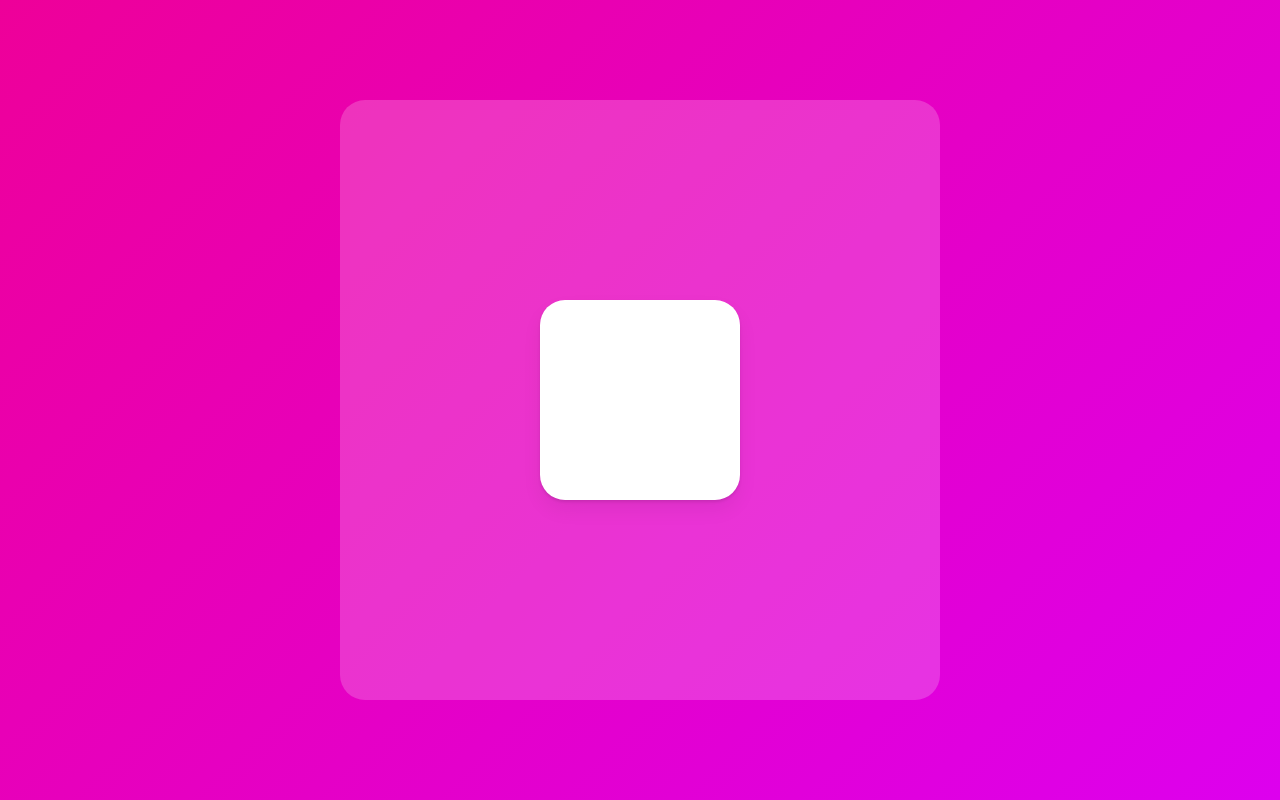
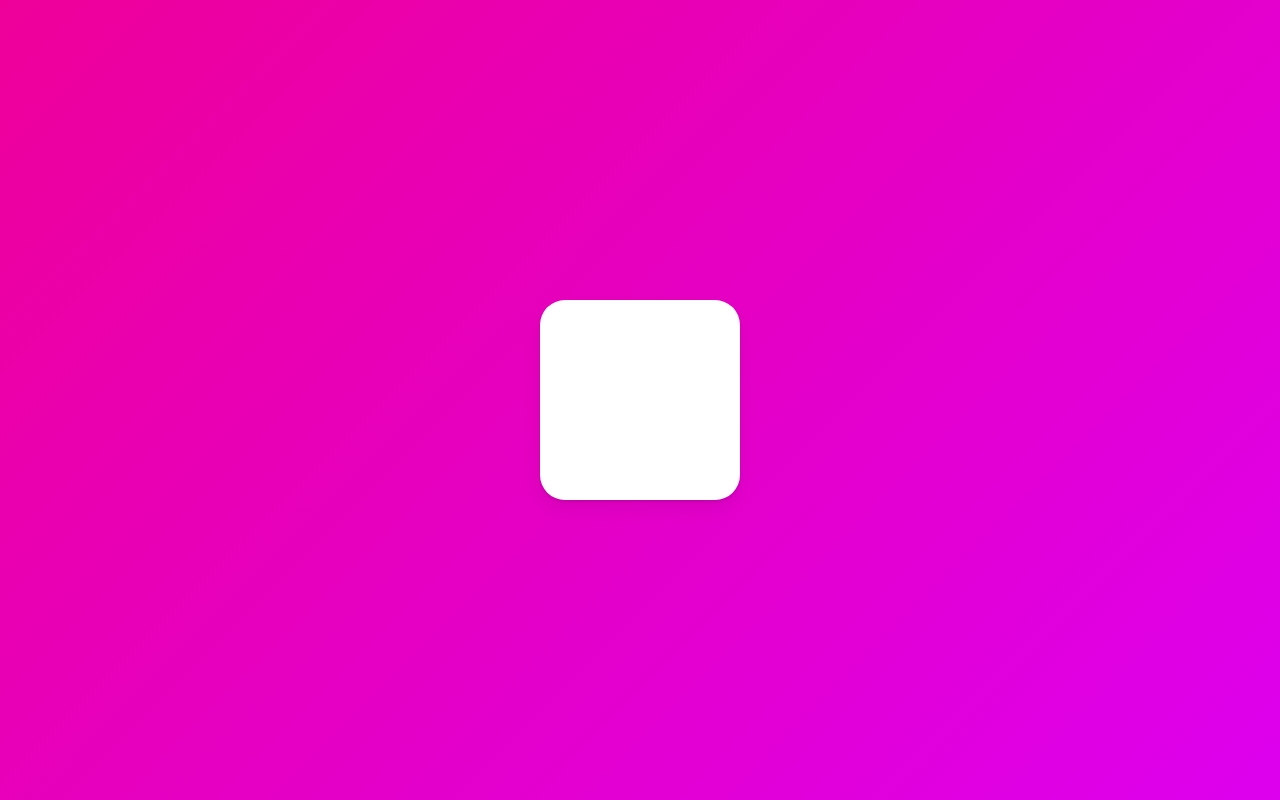
Before and after one commit to ezurno/react-animate, a React (Create React App) app: page / in a window 1280 px wide. Built offline with nearby package versions, Linux system fonts and the light colour scheme.

Commit message:
LEARN: useTransform, useMotionValue
1. useMotionValue
 - animation의 state와 velocity를 추적하며 react에서 자동 re-rendering을 방지하고 framer-motion이 관리해 줌

2. useTransform
 - 값을 구간을 나눠 변경 후 다시 재 mapping 함

```diff
--- a/src/App.tsx
+++ b/src/App.tsx
@@ -1,13 +1,15 @@
 import React, { useRef } from "react";
 import styled from "styled-components";
-import { Variants, motion } from "framer-motion";
+import { Variants, motion, useMotionValue, useTransform } from "framer-motion";
 
-const Wrapper = styled.div`
+const Wrapper = styled(motion.div)`
   height: 100vh;
   width: 100vw;
   display: flex;
   justify-content: center;
   align-items: center;
+  background: linear-gradient(135deg, #e09, #d0e);
+  overflow: hidden;
 `;
 
 const Box = styled(motion.div)`
@@ -35,21 +37,27 @@ const BoxVarient: Variants = {
 };
 
 function App() {
-  const biggerBoxRef = useRef<HTMLDivElement>(null);
+  const wrapperRef = useRef<HTMLDivElement>(null);
+  const x = useMotionValue(0); // animation의 state와 velocity를 추적함 => react에서 자동으로 rerendering 하지 않게 block함
+  const rotateZ = useTransform(x, [-800, 0, 800], [-360, 0, 360]); // useTransfom 은 한 값을 구간을 나눠 값을 자동 치환 해줌
+  const gradient = useTransform(
+    x,
+    [-800, 0, 800],
+    [
+      "linear-gradient(135deg, #1800ee, #00a3ee)",
+      "linear-gradient(135deg, #e09, #d0e)",
+      "linear-gradient(135deg, #2cee00, #beee00)",
+    ]
+  );
+
   return (
-    <Wrapper>
-      <BiggerBox ref={biggerBoxRef}>
-        <Box
-          drag
-          // dragConstraints={{ top: 0, bottom: 0, left: 0, right: 0 }} 일반적인 방식
-          dragElastic={0} // default Value = 0.5 drag 시 탄성 조절
-          dragConstraints={biggerBoxRef} // dragBox 의 틀을 설정 useRef로 지정
-          dragSnapToOrigin={false} // drag가 끝날 시 원점으로 돌아가는지
-          variants={BoxVarient}
-          whileHover="hover"
-          whileTap="click"
-        />
-      </BiggerBox>
+    <Wrapper ref={wrapperRef} style={{ background: gradient }}>
+      <Box
+        drag="x"
+        dragSnapToOrigin
+        style={{ x, rotateZ }}
+        dragConstraints={wrapperRef}
+      />
     </Wrapper>
   );
 }
--- a/src/index.tsx
+++ b/src/index.tsx
@@ -62,7 +62,6 @@ body {
   font-family: 'Source Sans Pro', sans-serif;
   color:black;
   line-height: 1.2;
-  background:linear-gradient(135deg,#e09,#d0e);
 }
 a {
   text-decoration:none;
```
